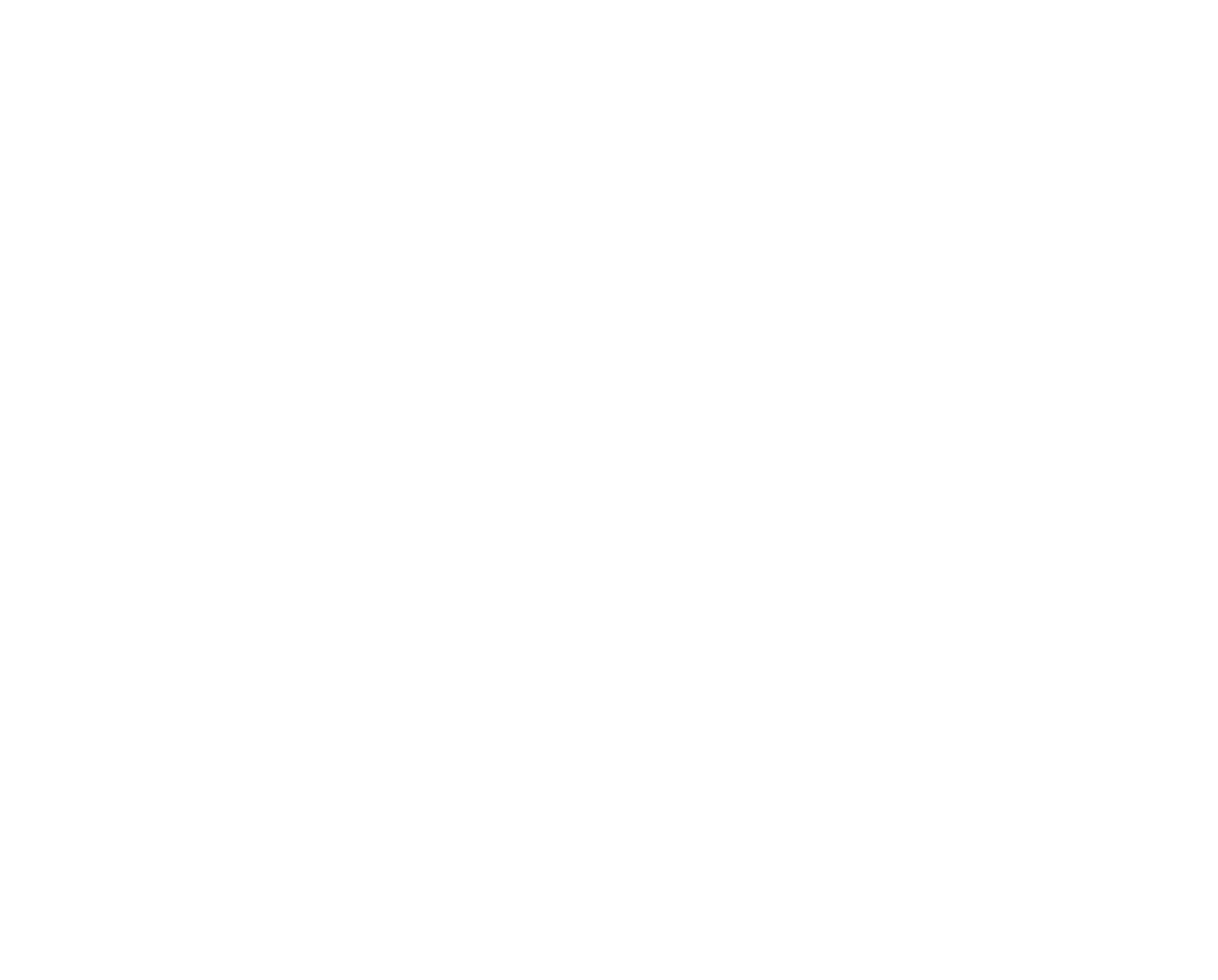
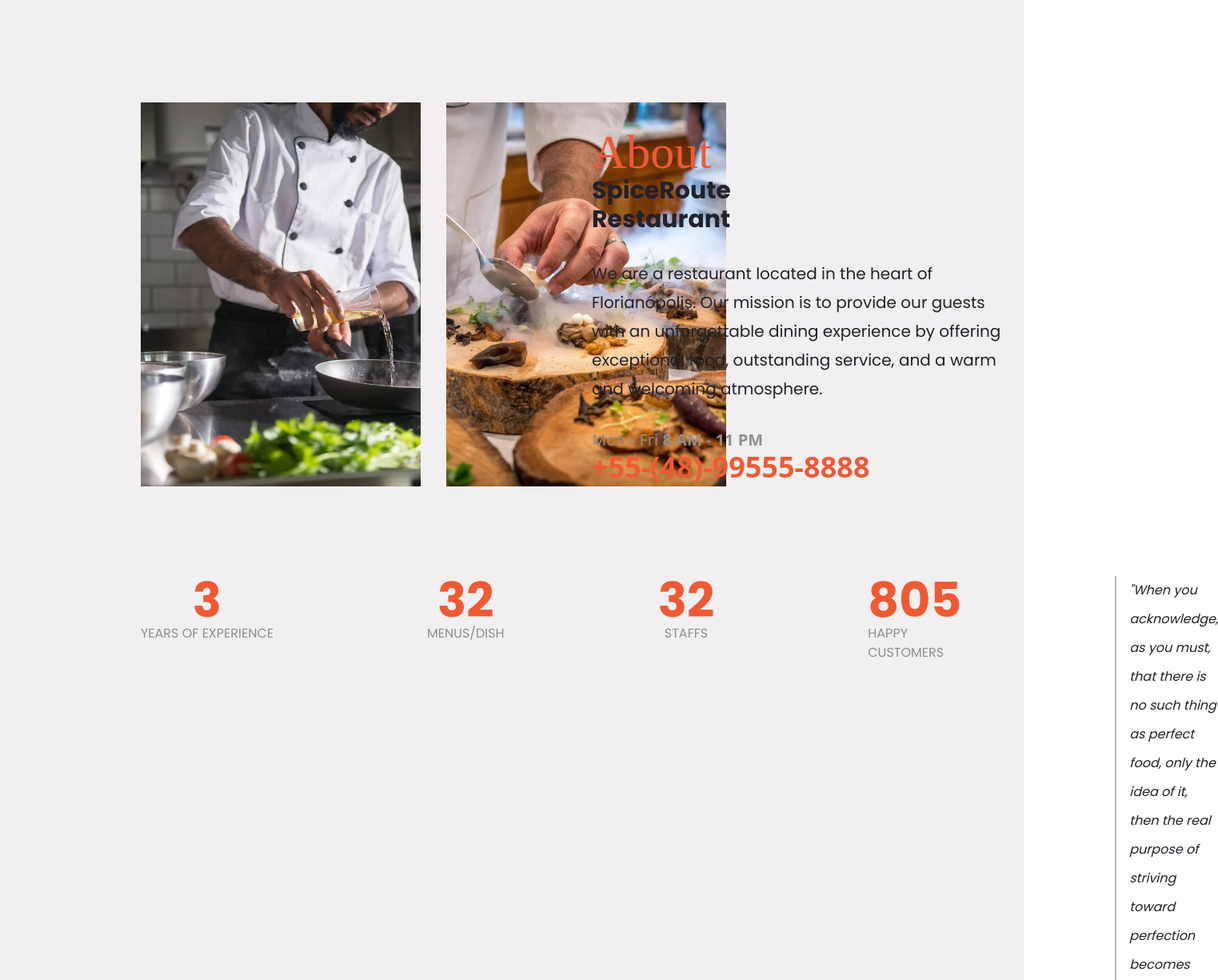
Before and after one commit to Sellucas/restaurant-website, a React (Vite) app: page / in a window 1280 px wide. Shown: the part 1240-2465 px from the top of the page at 80% size, 1523 px wide, since content can reach past the window. Before the commit the page ends 1080 px from the top, so only its background shows below. Built offline with nearby package versions, Linux system fonts and the light colour scheme; a web font is replaced by a local one.

Commit message:
About section and resposive

```diff
--- a/src/App.jsx
+++ b/src/App.jsx
@@ -1,9 +1,11 @@
 import Hero from "./components/Hero";
+import About from "./components/About";
 
 function App() {
   return (
-    <div className="App h-screen bg-[#F1EFF0]">
+    <div className="App h-max bg-[#F1EFF0]">
       <Hero />
+      <About />
     </div>
   );
 }
--- /dev/null
+++ b/src/components/About.jsx
@@ -0,0 +1,78 @@
+import React from "react";
+import NumberDiv from "../controller/NumberDiv";
+
+const About = () => {
+  return (
+    <div className="flex flex-col justify-between max-w-[1800px] m-auto lg:pl-40 md:pl-20 sm:pl-10 mt-40 mx-4 h-full lg:mt-72">
+      <div className="flex flex-col lg:flex-row">
+        <div className="flex flex-row w-[50%] h-[480px] lg:w[400px]">
+          <img
+            src="../../public/images/about-1.jpeg"
+            alt=""
+            className="object-cover lg:mr-8 lg:w-[350px]"
+          />
+          <img
+            src="../../public/images/about-2.jpeg"
+            alt=""
+            className="object-cover lg:w-[350px]"
+          />
+        </div>
+        <div className="text-[#23212B] lg:w-[50%] lg:ml-10">
+          <h1 className="my-8">
+            <span className="nav-logo text-[#EF5A34] text-6xl">About</span>{" "}
+            <br />
+            <span className="hero-title text-3xl">
+              SpiceRoute <br /> Restaurant
+            </span>
+          </h1>
+          <p className="hero-description leading-8 mb-8 lg:text-xl lg:leading-9">
+            We are a restaurant located in the heart of Florianópolis. Our
+            mission is to provide our guests with an unforgettable dining
+            experience by offering exceptional food, outstanding service, and a
+            warm and welcoming atmosphere.
+          </p>
+          <p className="text-[#8F8F8F] lg:text-xl">
+            Mon - Fri <span className="font-bold">8 AM - 11 PM</span> <br />
+            <span className="text-[#EF5A34] text-2xl lg:text-4xl font-bold">
+              +55-(48)-99555-8888
+            </span>
+          </p>
+        </div>
+      </div>
+      <div className="text-[#EF5A34] hero-description flex flex-col lg:flex-row m-auto lg:mt-30 space-y-4 lg:space-y-0 mt-28 lg:space-x-48">
+        <div className="flex flex-col items-center">
+          <span className="font-bold text-4xl lg:text-6xl">
+            <NumberDiv value={4} interval={1000} />
+          </span>
+          <p className="text-[#8F8F8F] w-max">YEARS OF EXPERIENCE</p>
+        </div>
+        <div className="flex flex-col items-center">
+          <span className="font-bold text-4xl lg:text-6xl">
+            <NumberDiv value={60} interval={100} />
+          </span>
+          <p className="text-[#8F8F8F]">MENUS/DISH</p>
+        </div>
+        <div className="flex flex-col items-center">
+          <span className="font-bold text-4xl lg:text-6xl">
+            <NumberDiv value={77} interval={100} />
+          </span>
+          <p className="text-[#8F8F8F]">STAFFS</p>
+        </div>
+        <div className="flex flex-col items-center">
+          <span className="font-bold text-4xl lg:text-6xl">
+            <NumberDiv value={7500} interval={1} />
+          </span>
+          <p className="text-[#8F8F8F]">HAPPY CUSTOMERS</p>
+        </div>
+        <div className="text-[#23212B] lg:text-base italic lg:leading-9 lg:border-l-2 border-[#8f8f8fa2] pl-4 pt-28 lg:pt-0">
+          "When you acknowledge, as you must, that there is no such thing as
+          perfect food, only the idea of it, then the real purpose of striving
+          toward perfection becomes clear: to make people happy, that is what
+          cooking is all about." <br /> <span className="no-italic font-bold">- Thomas Keller</span>
+        </div>
+      </div>
+    </div>
+  );
+};
+
+export default About;
--- a/src/components/Hero.jsx
+++ b/src/components/Hero.jsx
@@ -3,14 +3,14 @@
 
 const Hero = () => {
   return (
-    <div className="flex lg:flex-row flex-col justify-between w-full lg:pl-40 md:pl-20 sm:pl-10 h-full">
+    <div className="flex lg:flex-row flex-col justify-between max-w-[1800px] m-auto lg:pl-40 md:pl-20 sm:pl-10 h-full">
       <div className="mt-10">
         <div className="flex flex-col">
           <h1 className="hero-title text-[#23212B] text-5xl md:text-4xl lg:text-8xl lg:leading-normal leading-normal text-center lg:text-start">
             it's not just <br /> <span className="text-[#EF5A34]">Food,</span>{" "}
             It's an <br /> Experience
           </h1>
-          <p className="hero-description mt-10 text-[#B0ADAE] lg:text-xl text-sm text-center">
+          <p className="hero-description mt-10 text-[#8F8F8F] lg:text-xl text-sm text-center">
             We are most fastest and favourite food delivery service <br /> all
             over the world. Search for your favourite food.
           </p>
@@ -63,7 +63,7 @@
           src="../../public/images/hero2-img.png"
           alt="japanese food"
           width="1050"
-          className="hidden lg:block"
+          className="hidden xl:block"
         />
       </div>
     </div>
--- a/src/components/common/Navbar.jsx
+++ b/src/components/common/Navbar.jsx
@@ -2,7 +2,7 @@
 
 export const Navbar = () => {
   return (
-    <nav className="bg-[#F1EFF0] px-2 sm:px-4 py-2.5 border-b-4 sticky top-0">
+    <nav className="bg-[#F1EFF0] px-2 sm:px-4 py-2.5 border-b-4 sticky top-0 z-20">
       <div className="container flex flex-wrap items-center justify-between mx-auto">
         <a href="/" className="flex items-center">
           <span className="self-center text-3xl whitespace-nowrap text-[#23212B] nav-logo">
@@ -79,7 +79,7 @@
             </li>
           </ul>
         </div>
-        <div class="relative">
+        <div class="relative hidden lg:block">
           <div class="absolute inset-y-0 left-0 flex items-center pl-3 pointer-events-none">
             <svg
               aria-hidden="true"
--- /dev/null
+++ b/src/controller/NumberDiv.jsx
@@ -0,0 +1,33 @@
+import React, { useRef, useEffect, useState } from "react";
+
+function NumberDiv({ value, interval }) {
+  const divRef = useRef(null);
+  const [number, setNumber] = useState(0);
+  const [intervalId, setIntervalId] = useState(null);
+
+  useEffect(() => {
+    const handleScroll = () => {
+      const rect = divRef.current.getBoundingClientRect();
+      const isVisible = rect.top >= 0 && rect.bottom <= window.innerHeight;
+      if (isVisible && number < value && !intervalId) {
+        const id = setInterval(() => {
+          setNumber((prev) => {
+            if (prev >= value) {
+              clearInterval(intervalId);
+              setIntervalId(null);
+              return value;
+            }
+            return prev + 1;
+          });
+        }, interval); // utiliza o intervalo passado como prop
+        setIntervalId(id);
+      }
+    };
+    window.addEventListener("scroll", handleScroll);
+    return () => window.removeEventListener("scroll", handleScroll);
+  }, [value, number, interval, intervalId]);
+
+  return <div ref={divRef}>{number}</div>;
+}
+
+export default NumberDiv;
```
Also changed, not shown: public/images/about-1.jpeg (added), public/images/about-2.jpeg (added).
